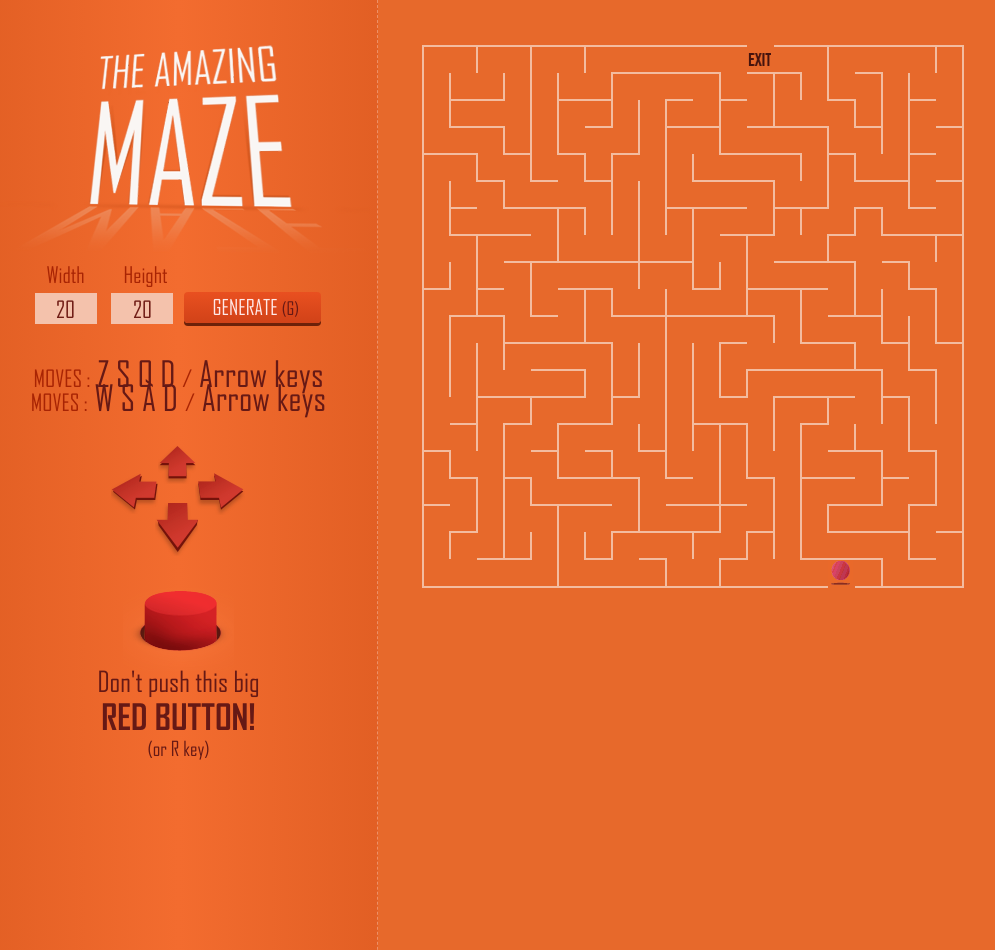
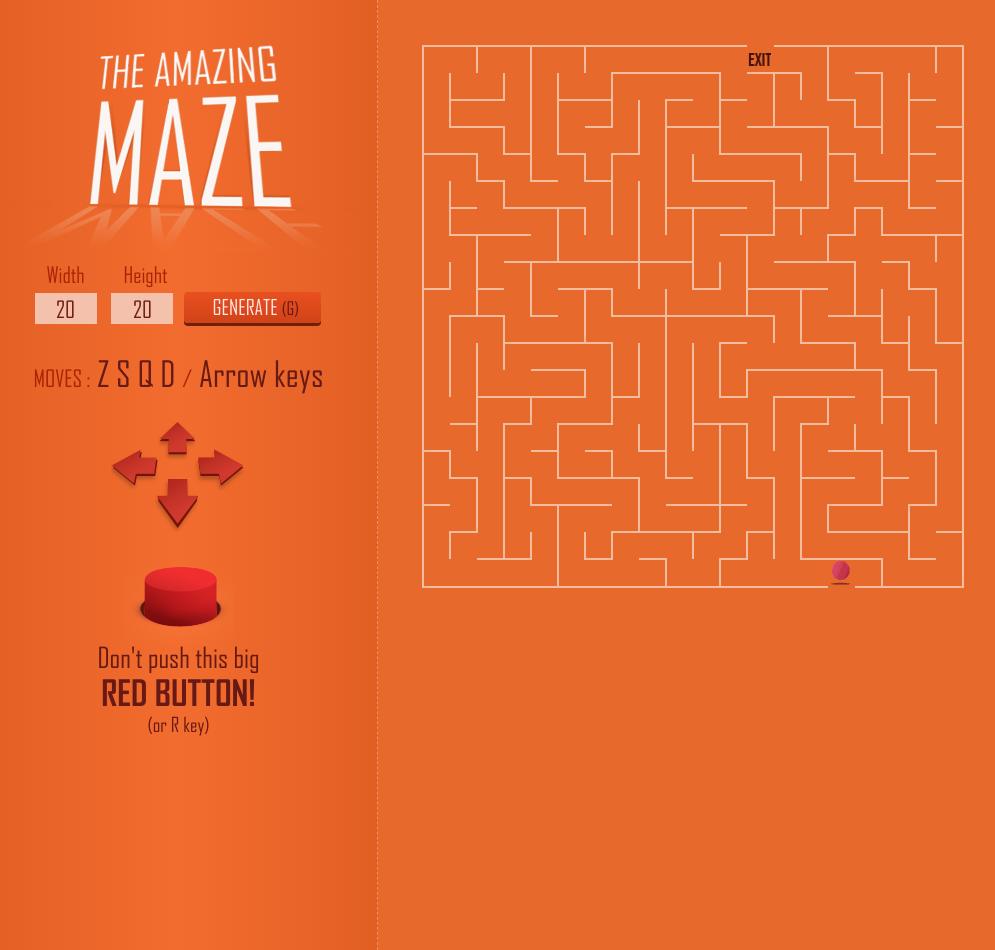
Before and after one commit to AsBilou/Maze_LPDW, a PHP site: page / in a window 1280 px wide. Shown: the whole page, without its empty margins (20-1015 px from the left). Run offline with PHP 8.4, Linux system fonts and the light colour scheme.

Commit message:
hide WSAD controls

```diff
--- a/index.php
+++ b/index.php
@@ -77,7 +77,7 @@ $maze->buildMaze($start_cell);
             </form>
             <div id="messageBox"><span class="big">Seriously?</span><br/>Even my goldfish can solve a maze of this size.<br/><span>(Insert numbers biggers than 4.)</span></div>
             <p class="moves"><span class="moves">MOVES :</span> Z S Q D <span class="moves">/</span> Arrow keys</p>
-            <p class="moves"><span class="moves">MOVES :</span> W S A D <span class="moves">/</span> Arrow keys</p>
+            <p class="moves" style="display:none;"><span class="moves">MOVES :</span> W S A D <span class="moves">/</span> Arrow keys</p>
             <!-- Affichage des controles -->
             <div id="controls">
                 <a id="btnLEFT" onclick="leftPacman()"></a>
```
